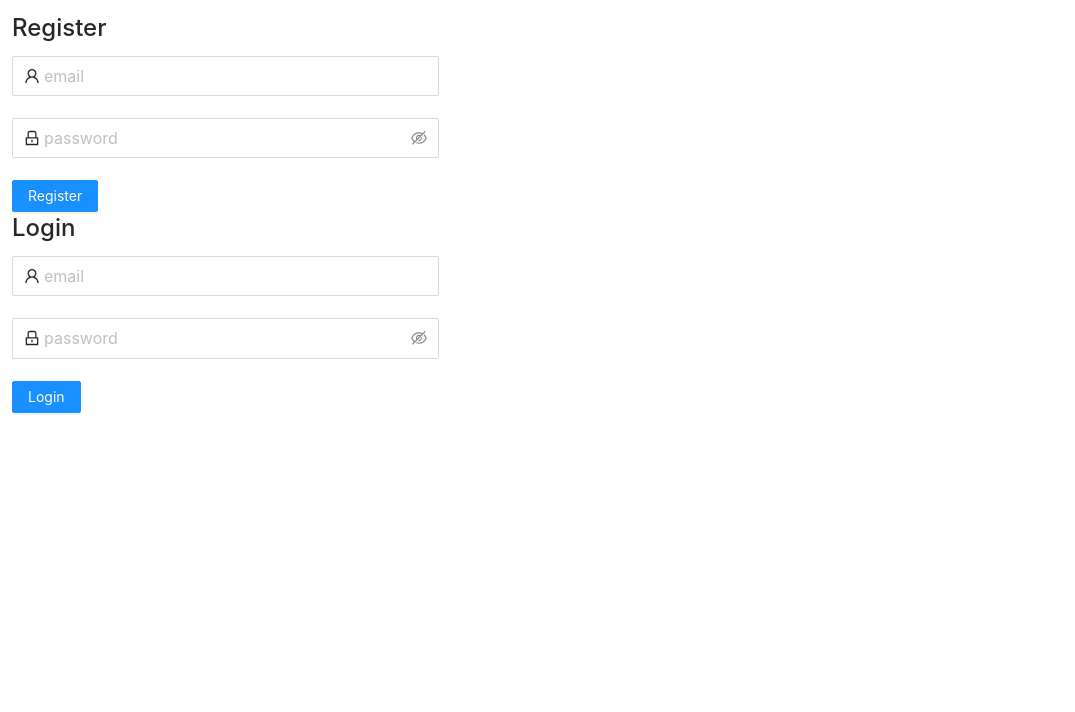
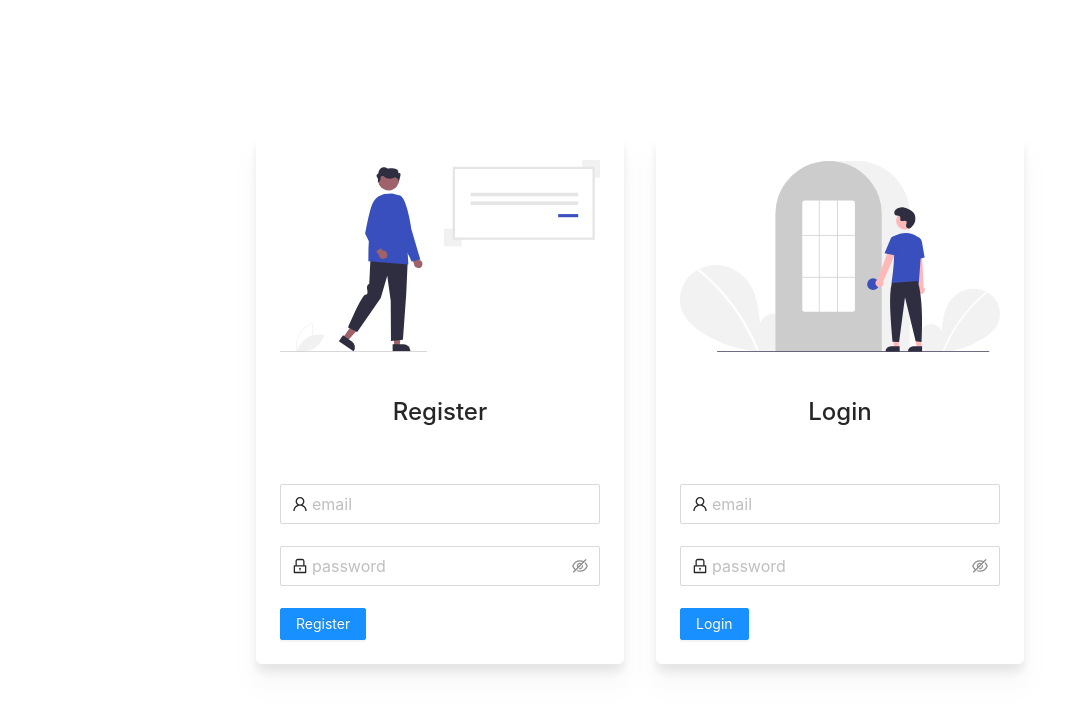
Before and after one commit to TeamURANUS/uranus-frontend, a React (Create React App) app: page /educatied in a window 1280 px wide. Shown: the top 712 px of the page, without its empty margins (0-1075 px from the left). Built offline with nearby package versions, Linux system fonts and the light colour scheme.

Commit message:
register and login design implemented

```diff
--- a/src/components/authentication/SigninSignup.jsx
+++ b/src/components/authentication/SigninSignup.jsx
@@ -1,33 +1,49 @@
-import React, { Component } from 'react';
-import { Input, Button } from 'antd';
-import { UserOutlined, EyeInvisibleOutlined, EyeTwoTone, LockOutlined } from '@ant-design/icons';
+import React, {Component} from 'react';
+import {Input, Button} from 'antd';
+import {UserOutlined, EyeInvisibleOutlined, EyeTwoTone, LockOutlined} from '@ant-design/icons';
+
+const svgPath = process.env.PUBLIC_URL + '/svg/';
 
 class SigninSignup extends Component {
     render() {
         return (
-            <div className='w-1/3 m-3'>
-                <div>
-                    <h1 className='text-2xl'>Register</h1>
-                    <Input size="large" placeholder="email" prefix={<UserOutlined />} />
-                    <br /><br />
+            <div className='flex flex-row mx-auto place-content-center flex-wrap items-baseline h-screen'>
+                <div className="max-w-lg min-w-[25%] mx-4 p-6 drop-shadow-xl bg-white rounded-md">
+                    <img
+                        className="w-80 m-auto"
+                        src={`${svgPath}undraw_sign_in_re_o58h.svg`}
+                        alt="register"
+                    />
+                    <br/><br/>
+                    <h1 className='text-2xl text-center'>Register</h1>
+                    <br/><br/>
+                    <Input size="large" placeholder="email" prefix={<UserOutlined/>}/>
+                    <br/><br/>
                     <Input.Password
                         placeholder="password" size="large"
-                        prefix={<LockOutlined />}
-                        iconRender={visible => (visible ? <EyeTwoTone /> : <EyeInvisibleOutlined />)}
+                        prefix={<LockOutlined/>}
+                        iconRender={visible => (visible ? <EyeTwoTone/> : <EyeInvisibleOutlined/>)}
                     />
-                    <br /><br />
+                    <br/><br/>
                     <Button type="primary">Register</Button>
                 </div>
-                <div>
-                    <h1 className='text-2xl'>Login</h1>
-                    <Input size="large" placeholder="email" prefix={<UserOutlined />} />
-                    <br /><br />
+                <div className="max-w-lg min-w-[25%] mx-4  p-6 drop-shadow-xl bg-white rounded-md">
+                    <img
+                        className="w-80 m-auto"
+                        src={`${svgPath}undraw_login_re_4vu2.svg`}
+                        alt="login"
+                    />
+                    <br/><br/>
+                    <h1 className='text-2xl text-center'>Login</h1>
+                    <br/><br/>
+                    <Input size="large" placeholder="email" prefix={<UserOutlined/>}/>
+                    <br/><br/>
                     <Input.Password
                         placeholder="password" size="large"
-                        prefix={<LockOutlined />}
-                        iconRender={visible => (visible ? <EyeTwoTone /> : <EyeInvisibleOutlined />)}
+                        prefix={<LockOutlined/>}
+                        iconRender={visible => (visible ? <EyeTwoTone/> : <EyeInvisibleOutlined/>)}
                     />
-                    <br /><br />
+                    <br/><br/>
                     <Button type="primary">Login</Button>
                 </div>
             </div>
```
Also changed, not shown: public/svg/undraw_login_re_4vu2.svg (added), public/svg/undraw_sign_in_re_o58h.svg (added).
